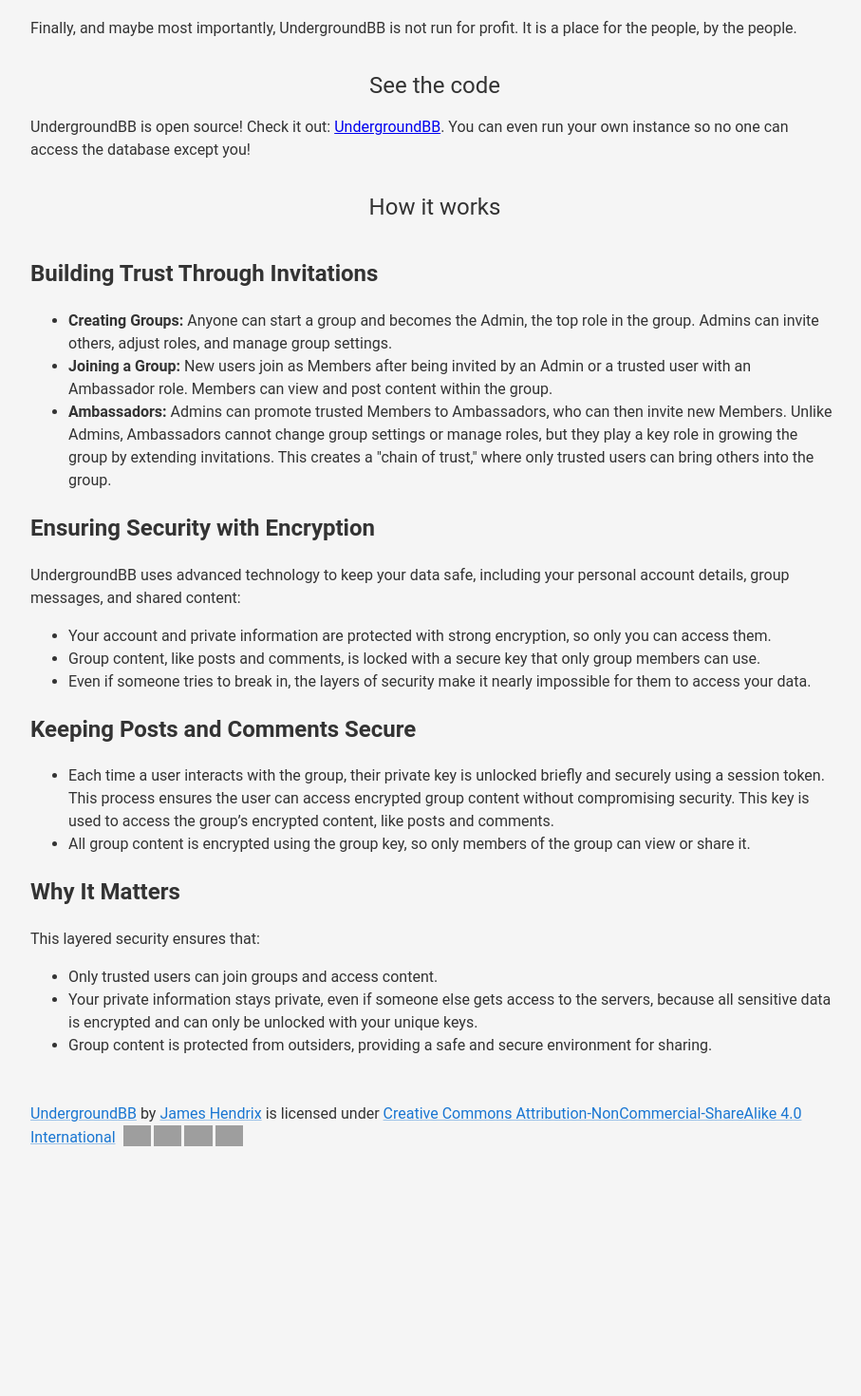
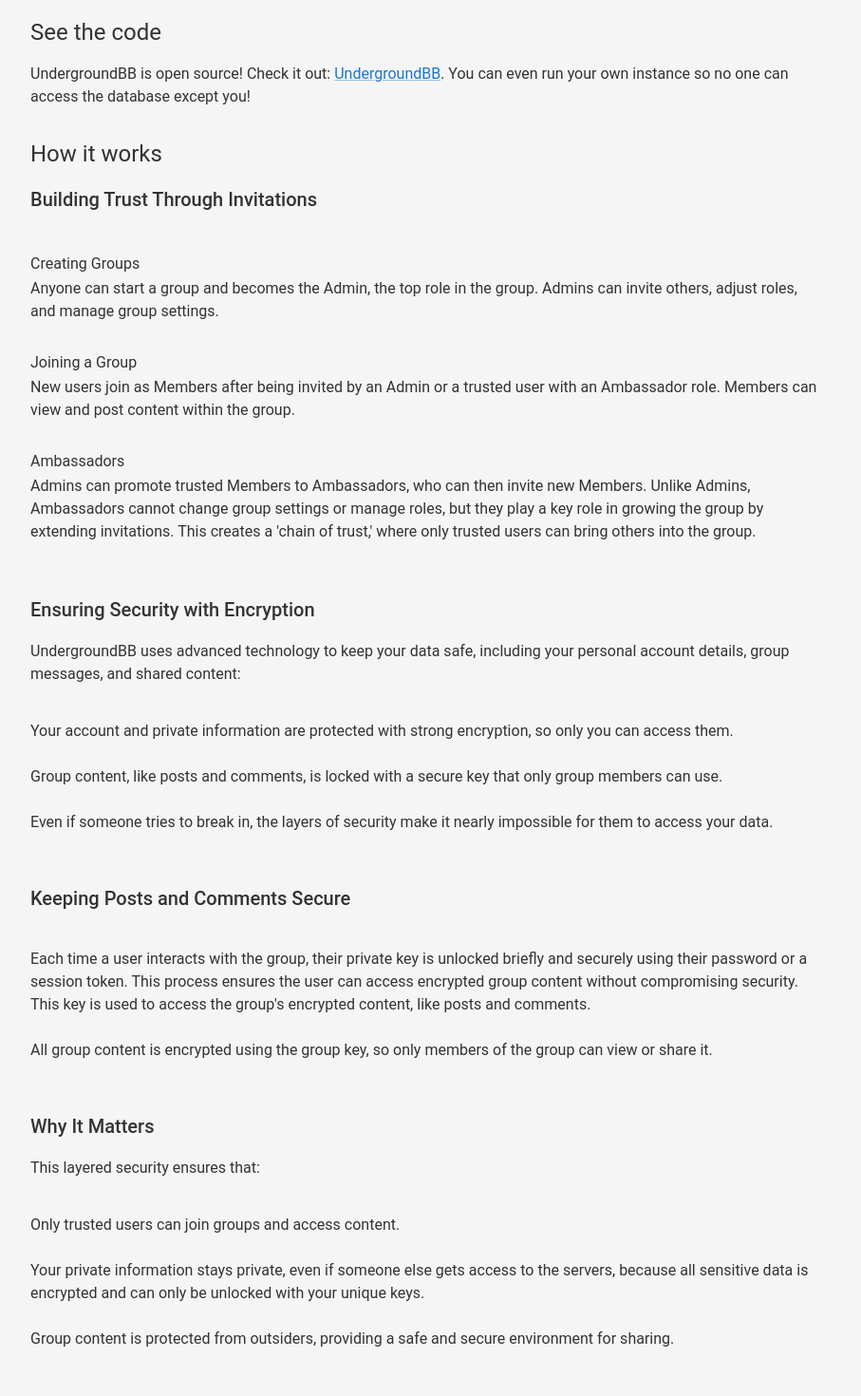
Before and after one commit to pwntato/undergroundbb, a React (Create React App) app in the folder frontend/: page / in a window 1280 px wide. Shown: the part 400-1870 px from the top of the page at 95% size, without its empty margins (182-1089 px from the left). Before the commit the page ends 1626 px from the top, so only its background shows below. Built offline with nearby package versions, Linux system fonts and the light colour scheme; no server answers; grey boxes are pictures that could not be loaded.

Commit message:
clean up about page

```diff
--- a/frontend/src/pages/About.js
+++ b/frontend/src/pages/About.js
@@ -1,130 +1,144 @@
 import React from "react";
-import { Container, Link, Typography, Box } from "@mui/material";
+import { Container, Link, Typography, Box, List, ListItem, ListItemText } from "@mui/material";
 
 const About = () => {
   return (
     <Container maxWidth="md">
-      <Box
-        sx={{
-          mt: 8,
-          display: "flex",
-          flexDirection: "column",
-          alignItems: "center",
-        }}
-      >
-        <Typography component="h1" variant="h4" sx={{ mb: 4 }}>
+      <Box sx={{ mt: 4, mb: 4 }}>
+        <Typography variant="h4" sx={{ mb: 4 }}>
           About UndergroundBB
         </Typography>
-        <Typography component="h2" variant="h5" sx={{ mb: 2 }}>
+
+        <Typography variant="h5" sx={{ mb: 2 }}>
           Our Mission
         </Typography>
-        <Typography variant="body1" sx={{ mb: 4 }}>
+        <Typography variant="body1" sx={{ mb: 2 }}>
           UndergroundBB is a place where people can communicate with each other
-          and know their conversations are safe. <br />
-          <br />
+          and know their conversations are safe.
+        </Typography>
+        <Typography variant="body1" sx={{ mb: 2 }}>
           All posts (and comments) are encrypted and users can only join groups
           if invited by already trusted group users. It is impossible to see
-          group posts or comments using information stored server side. <br />
-          <br />
+          group posts or comments using information stored server side.
+        </Typography>
+        <Typography variant="body1" sx={{ mb: 2 }}>
           It is a place where people can share their thoughts and organize,
           whether that be activism or unionization.
-          <br />
-          <br />
+        </Typography>
+        <Typography variant="body1" sx={{ mb: 4 }}>
           Finally, and maybe most importantly, UndergroundBB is not run for
           profit. It is a place for the people, by the people.
         </Typography>
-        <Typography component="h2" variant="h5" sx={{ mb: 2 }}>
+
+        <Typography variant="h5" sx={{ mb: 2 }}>
           See the code
         </Typography>
         <Typography variant="body1" sx={{ mb: 4 }}>
           UndergroundBB is open source! Check it out:&nbsp;
-          <a
+          <Link
             href="https://github.com/pwntato/undergroundbb"
             target="_blank"
             rel="noopener noreferrer"
           >
             UndergroundBB
-          </a>
+          </Link>
           . You can even run your own instance so no one can access the database
           except you!
         </Typography>
-        <Typography component="h2" variant="h5" sx={{ mb: 2 }}>
+
+        <Typography variant="h5" sx={{ mb: 2 }}>
           How it works
         </Typography>
-        <Typography variant="body1" sx={{ mb: 4 }}>
-          <h2>Building Trust Through Invitations</h2>
-          <ul>
-            <li>
-              <strong>Creating Groups:</strong> Anyone can start a group and
-              becomes the Admin, the top role in the group. Admins can invite
-              others, adjust roles, and manage group settings.
-            </li>
-            <li>
-              <strong>Joining a Group:</strong> New users join as Members after
-              being invited by an Admin or a trusted user with an Ambassador
-              role. Members can view and post content within the group.
-            </li>
-            <li>
-              <strong>Ambassadors:</strong> Admins can promote trusted Members
-              to Ambassadors, who can then invite new Members. Unlike Admins,
-              Ambassadors cannot change group settings or manage roles, but they
-              play a key role in growing the group by extending invitations.
-              This creates a "chain of trust," where only trusted users can
-              bring others into the group.
-            </li>
-          </ul>
 
-          <h2>Ensuring Security with Encryption</h2>
-          <p>
-            UndergroundBB uses advanced technology to keep your data safe,
-            including your personal account details, group messages, and shared
-            content:
-          </p>
-          <ul>
-            <li>
-              Your account and private information are protected with strong
-              encryption, so only you can access them.
-            </li>
-            <li>
-              Group content, like posts and comments, is locked with a secure
-              key that only group members can use.
-            </li>
-            <li>
-              Even if someone tries to break in, the layers of security make it
-              nearly impossible for them to access your data.
-            </li>
-          </ul>
+        <Typography variant="h6" sx={{ mb: 2 }}>
+          Building Trust Through Invitations
+        </Typography>
+        <List sx={{ width: '100%', mb: 4, pl: 0 }}>
+          <ListItem sx={{ pl: 0 }}>
+            <ListItemText
+              primary={<Typography variant="subtitle1">Creating Groups</Typography>}
+              secondary={<Typography variant="body1">Anyone can start a group and becomes the Admin, the top role in the group. Admins can invite others, adjust roles, and manage group settings.</Typography>}
+            />
+          </ListItem>
+          <ListItem sx={{ pl: 0 }}>
+            <ListItemText
+              primary={<Typography variant="subtitle1">Joining a Group</Typography>}
+              secondary={<Typography variant="body1">New users join as Members after being invited by an Admin or a trusted user with an Ambassador role. Members can view and post content within the group.</Typography>}
+            />
+          </ListItem>
+          <ListItem sx={{ pl: 0 }}>
+            <ListItemText
+              primary={<Typography variant="subtitle1">Ambassadors</Typography>}
+              secondary={<Typography variant="body1">Admins can promote trusted Members to Ambassadors, who can then invite new Members. Unlike Admins, Ambassadors cannot change group settings or manage roles, but they play a key role in growing the group by extending invitations. This creates a 'chain of trust,' where only trusted users can bring others into the group.</Typography>}
+            />
+          </ListItem>
+        </List>
 
-          <h2>Keeping Posts and Comments Secure</h2>
-          <ul>
-            <li>
-              Each time a user interacts with the group, their private key is
-              unlocked briefly and securely using a session token. This process
-              ensures the user can access encrypted group content without
-              compromising security. This key is used to access the group’s
-              encrypted content, like posts and comments.
-            </li>
-            <li>
-              All group content is encrypted using the group key, so only
-              members of the group can view or share it.
-            </li>
-          </ul>
+        <Typography variant="h6" sx={{ mb: 2 }}>
+          Ensuring Security with Encryption
+        </Typography>
+        <Typography variant="body1" sx={{ mb: 2 }}>
+          UndergroundBB uses advanced technology to keep your data safe,
+          including your personal account details, group messages, and shared
+          content:
+        </Typography>
+        <List sx={{ width: '100%', mb: 4, pl: 0 }}>
+          <ListItem sx={{ pl: 0 }}>
+            <ListItemText
+              secondary={<Typography variant="body1">Your account and private information are protected with strong encryption, so only you can access them.</Typography>}
+            />
+          </ListItem>
+          <ListItem sx={{ pl: 0 }}>
+            <ListItemText
+              secondary={<Typography variant="body1">Group content, like posts and comments, is locked with a secure key that only group members can use.</Typography>}
+            />
+          </ListItem>
+          <ListItem sx={{ pl: 0 }}>
+            <ListItemText
+              secondary={<Typography variant="body1">Even if someone tries to break in, the layers of security make it nearly impossible for them to access your data.</Typography>}
+            />
+          </ListItem>
+        </List>
 
-          <h2>Why It Matters</h2>
-          <p>This layered security ensures that:</p>
-          <ul>
-            <li>Only trusted users can join groups and access content.</li>
-            <li>
-              Your private information stays private, even if someone else gets
-              access to the servers, because all sensitive data is encrypted and
-              can only be unlocked with your unique keys.
-            </li>
-            <li>
-              Group content is protected from outsiders, providing a safe and
-              secure environment for sharing.
-            </li>
-          </ul>
+        <Typography variant="h6" sx={{ mb: 2 }}>
+          Keeping Posts and Comments Secure
         </Typography>
+        <List sx={{ width: '100%', mb: 4, pl: 0 }}>
+          <ListItem sx={{ pl: 0 }}>
+            <ListItemText
+              secondary={<Typography variant="body1">Each time a user interacts with the group, their private key is unlocked briefly and securely using their password or a session token. This process ensures the user can access encrypted group content without compromising security. This key is used to access the group's encrypted content, like posts and comments.</Typography>}
+            />
+          </ListItem>
+          <ListItem sx={{ pl: 0 }}>
+            <ListItemText
+              secondary={<Typography variant="body1">All group content is encrypted using the group key, so only members of the group can view or share it.</Typography>}
+            />
+          </ListItem>
+        </List>
+
+        <Typography variant="h6" sx={{ mb: 2 }}>
+          Why It Matters
+        </Typography>
+        <Typography variant="body1" sx={{ mb: 2 }}>
+          This layered security ensures that:
+        </Typography>
+        <List sx={{ width: '100%', mb: 4, pl: 0 }}>
+          <ListItem sx={{ pl: 0 }}>
+            <ListItemText
+              secondary={<Typography variant="body1">Only trusted users can join groups and access content.</Typography>}
+            />
+          </ListItem>
+          <ListItem sx={{ pl: 0 }}>
+            <ListItemText
+              secondary={<Typography variant="body1">Your private information stays private, even if someone else gets access to the servers, because all sensitive data is encrypted and can only be unlocked with your unique keys.</Typography>}
+            />
+          </ListItem>
+          <ListItem sx={{ pl: 0 }}>
+            <ListItemText
+              secondary={<Typography variant="body1">Group content is protected from outsiders, providing a safe and secure environment for sharing.</Typography>}
+            />
+          </ListItem>
+        </List>
       </Box>
 
       <Box>
```
